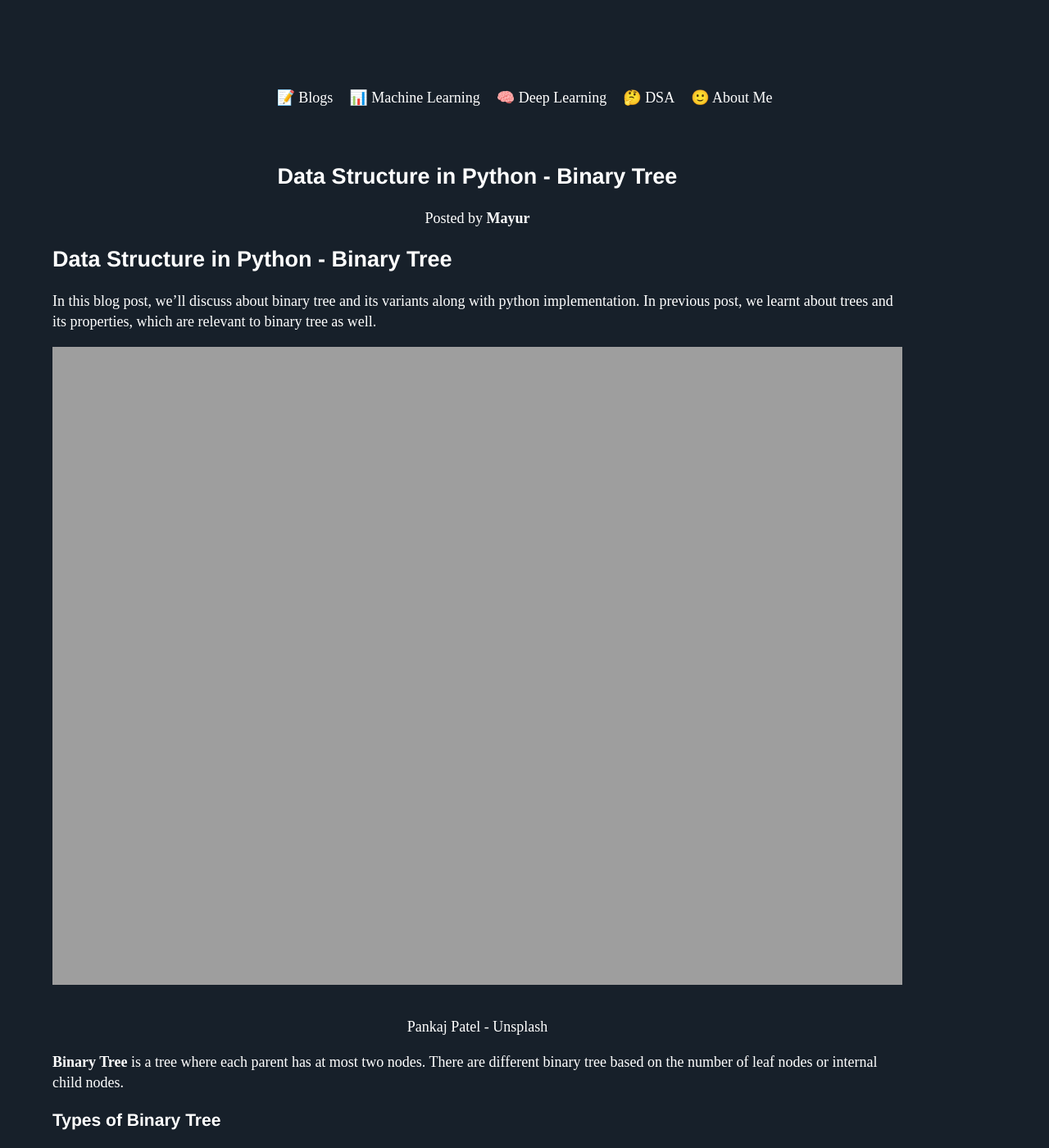
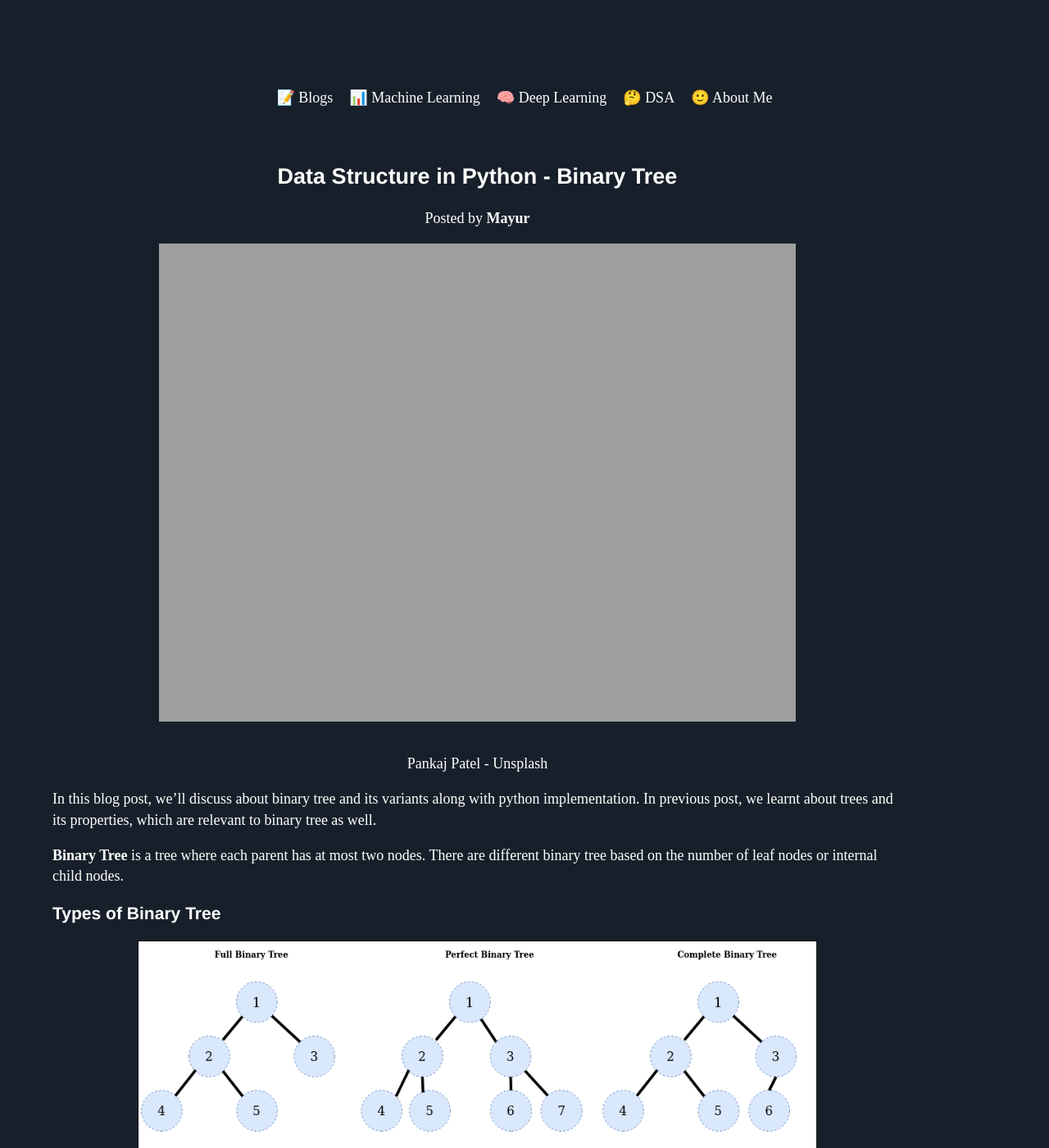
Before and after one commit to Mayurji/mayurji.github.io, a Jekyll site: the page built from _data-structure-algorithms/2021-01-31-DSA_7.md, in a window 1280 px wide and 1400 px high. Shown: the whole window at 82% size. Built offline with Jekyll 4.4.1, drawn with Linux system fonts in a browser that asks for light colours; nearby versions of some CDN libraries; comment, search, counter and statistics services are not loaded.

Commit message:
Update 2021-01-31-DSA_7.md

```diff
--- a/_data-structure-algorithms/2021-01-31-DSA_7.md
+++ b/_data-structure-algorithms/2021-01-31-DSA_7.md
@@ -5,15 +5,13 @@
 date:   2021-01-31 13:43:52 +0530
 ---
 {% include mathjax.html %}
-## Data Structure in Python - Binary Tree
-
-In this blog post, we'll discuss about binary tree and its variants along with python implementation. In previous post, we learnt about trees and its properties, which are relevant to binary tree as well.
 
 <center>
-<img src="{{site.url}}/assets/images/dsa/pankaj-patel-_SgRNwAVNKw-unsplash.jpg" style="zoom: 5%; background-color:#DCDCDC;" width="100%" height=auto/><br>
+<img src="{{site.url}}/assets/images/dsa/pankaj-patel-_SgRNwAVNKw-unsplash.jpg" style="zoom: 5%; background-color:#DCDCDC;" width="75%" height=auto/><br>
 <p> Pankaj Patel - Unsplash </p>
 </center>
 
+In this blog post, we'll discuss about binary tree and its variants along with python implementation. In previous post, we learnt about trees and its properties, which are relevant to binary tree as well.
 
 **Binary Tree** is a tree where each parent has at most two nodes. There are different binary tree based on the number of leaf nodes or internal child nodes.
 
```
